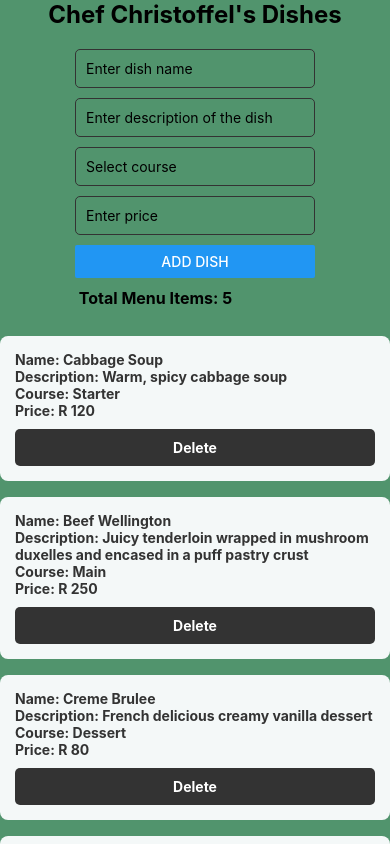
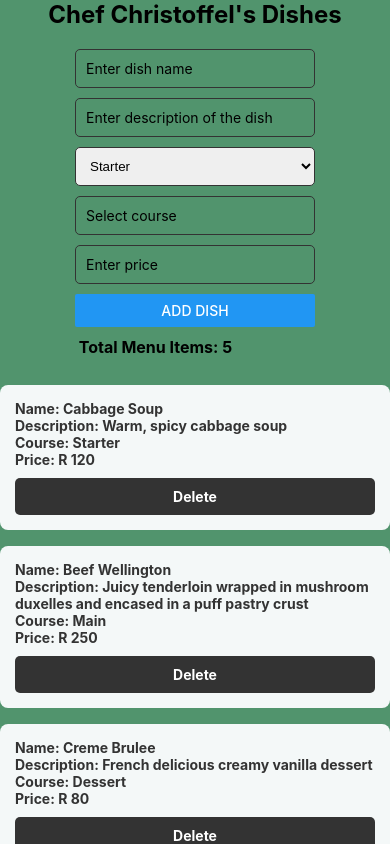
Before and after one commit to Gugulethu11/MASTPOEPART2, a React Native app: screen / in a window 390 px wide. Built offline with nearby package versions, Linux system fonts and the light colour scheme.

Commit message:
feat: add course selection using Picker component in App for new dish input.

```diff
--- a/App.tsx
+++ b/App.tsx
@@ -1,5 +1,6 @@
 import React, { useState } from "react";
-import { StyleSheet, Text, View, FlatList, TextInput,  Button, TouchableOpacity, } from 'react-native';
+import { StyleSheet, Text, View, FlatList, TextInput,  Button, TouchableOpacity } from 'react-native';
+import { Picker } from '@react-native-picker/picker';
 
 const MenuItem = ({
 
@@ -77,6 +78,11 @@ export default function App() {
           value={newDescription}
           onChangeText={setNewDescription}
         />
+        <Picker selectedValue={newCourse} onValueChange={setNewCourse} style={styles.input}>
+          <Picker.Item label="Starter" value="Starter" />
+          <Picker.Item label="Main" value="Main" />
+          <Picker.Item label="Dessert" value="Dessert"  />
+        </Picker>
         <TextInput
           style={styles.input}
           placeholder="Select course"
```
